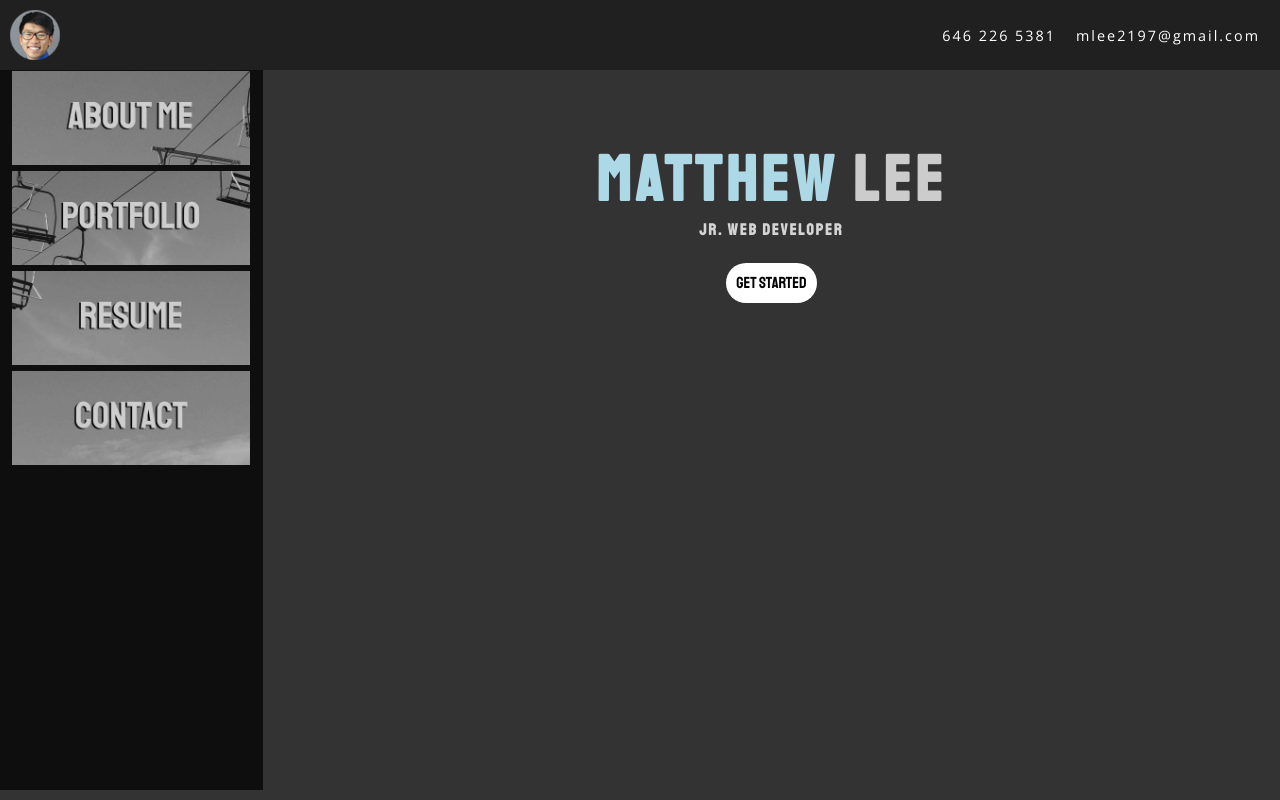
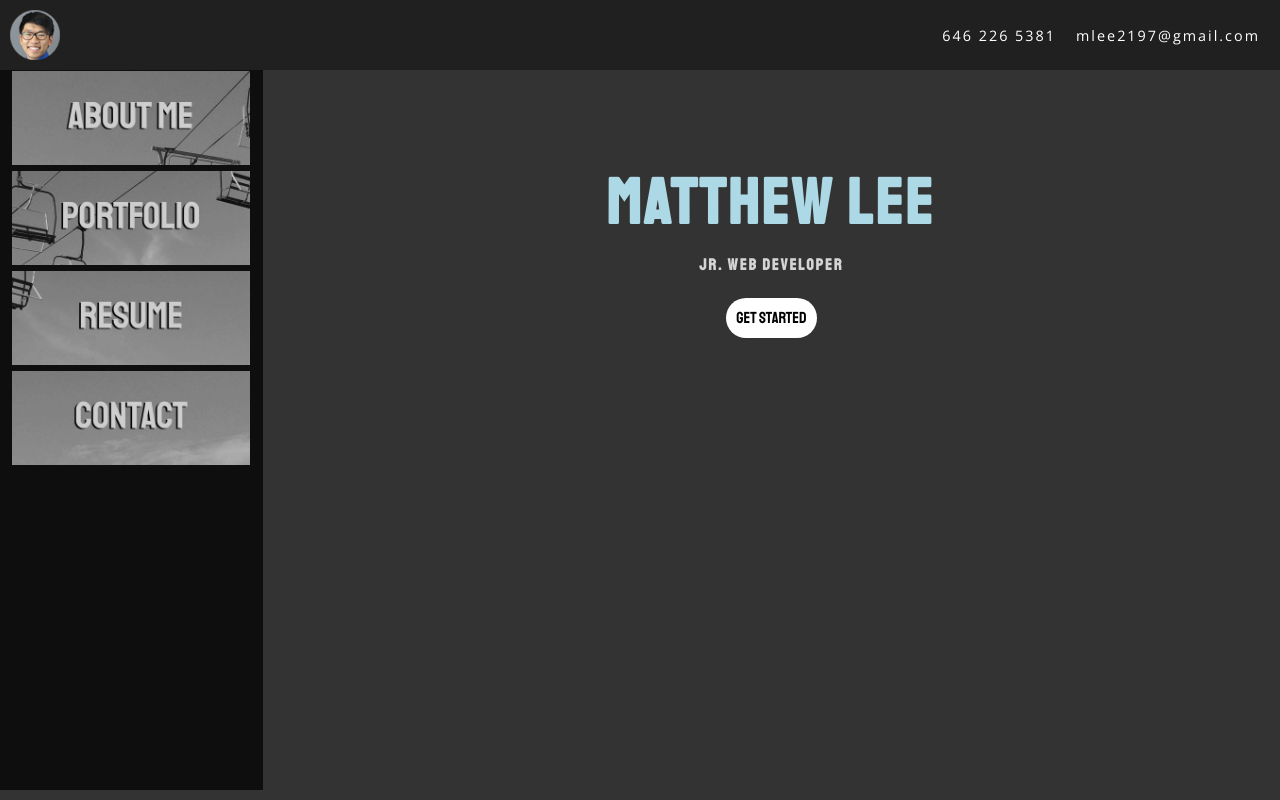
Before and after one commit to mlee138/Portfolio-Website2.0, a React (Create React App) app: page / in a window 1280 px wide. Built offline with nearby package versions, Linux system fonts and the light colour scheme.

Commit message:
added startup animation

```diff
--- a/src/pages/startup.js
+++ b/src/pages/startup.js
@@ -4,7 +4,10 @@ import './stylesheets/startup.css'
 function Startup(){
 	return (
 		<div id="startup">
-			<h1><span>Matthew</span> Lee</h1>
+			<svg height="80" width="400">
+				<text x="35" y="67%">Matthew Lee</text>
+			</svg>
+
 			<h2>Jr. Web Developer</h2>
 			<br/>
 			<label name="get started" htmlFor="about-btn"><span>Get Started</span></label>
--- a/src/pages/stylesheets/about.css
+++ b/src/pages/stylesheets/about.css
@@ -15,7 +15,7 @@
 }
 
 .color-start {
-  background-color: grey;
+  background-color: slategray;
 }
 
 .color-intro {
--- a/src/pages/stylesheets/about.scss
+++ b/src/pages/stylesheets/about.scss
@@ -3,7 +3,7 @@
 $animation-duration: 0.6s;
 
 .color-start {
-	background-color: grey;
+	background-color: slategray;
 }
 
 .color-intro {
--- a/src/pages/stylesheets/startup.css
+++ b/src/pages/stylesheets/startup.css
@@ -1,9 +1,28 @@
 #startup {
   text-align: center;
   margin: 0 auto;
-  margin-top: 70px;
+  margin-top: 100px;
   color: #ccc;
   font-family: 'Staatliches', cursive;
+}
+
+#startup svg text {
+  fill: none;
+  stroke: lightblue;
+  stroke-dasharray: 0,100;
+  font-size: 4em;
+  font-weight: bold;
+  letter-spacing: 3px;
+  -webkit-animation-name: textAnimation;
+          animation-name: textAnimation;
+  -webkit-animation-duration: 2s;
+          animation-duration: 2s;
+  -webkit-animation-delay: 0.5s;
+          animation-delay: 0.5s;
+  -webkit-animation-timing-function: ease-in-out;
+          animation-timing-function: ease-in-out;
+  -webkit-animation-fill-mode: forwards;
+          animation-fill-mode: forwards;
 }
 
 #startup h1 {
@@ -21,6 +40,17 @@
   font-size: 1em;
   margin-top: 0;
   letter-spacing: 2px;
+  opacity: 0;
+  -webkit-animation-name: fade-in;
+          animation-name: fade-in;
+  -webkit-animation-duration: 1.2s;
+          animation-duration: 1.2s;
+  -webkit-animation-timing-function: ease-in-out;
+          animation-timing-function: ease-in-out;
+  -webkit-animation-fill-mode: forwards;
+          animation-fill-mode: forwards;
+  -webkit-animation-delay: 2s;
+          animation-delay: 2s;
 }
 
 #startup label {
@@ -29,6 +59,17 @@
   padding: 10px;
   border-radius: 30px;
   cursor: pointer;
+  opacity: 0;
+  -webkit-animation-name: fade-in;
+          animation-name: fade-in;
+  -webkit-animation-duration: 1.2s;
+          animation-duration: 1.2s;
+  -webkit-animation-timing-function: ease-in-out;
+          animation-timing-function: ease-in-out;
+  -webkit-animation-fill-mode: forwards;
+          animation-fill-mode: forwards;
+  -webkit-animation-delay: 3s;
+          animation-delay: 3s;
   -webkit-transition: 0.5s;
   transition: 0.5s;
 }
@@ -62,4 +103,72 @@
   -webkit-transition: 0.5s;
   transition: 0.5s;
 }
+
+@-webkit-keyframes fade-in {
+  0% {
+    opacity: 0;
+  }
+  60% {
+    opacity: 0;
+    -webkit-transform: translateY(-25px);
+            transform: translateY(-25px);
+  }
+  100% {
+    -webkit-transform: translateY(0px);
+            transform: translateY(0px);
+    opacity: 1;
+  }
+}
+
+@keyframes fade-in {
+  0% {
+    opacity: 0;
+  }
+  60% {
+    opacity: 0;
+    -webkit-transform: translateY(-25px);
+            transform: translateY(-25px);
+  }
+  100% {
+    -webkit-transform: translateY(0px);
+            transform: translateY(0px);
+    opacity: 1;
+  }
+}
+
+@-webkit-keyframes textAnimation {
+  0% {
+    stroke-dasharray: 0,100;
+    fill: #333;
+  }
+  60% {
+    stroke-dasharray: 100,0;
+    fill: #333;
+  }
+  70% {
+    stroke-dasharray: 100,0;
+    fill: #333;
+  }
+  100% {
+    fill: lightblue;
+  }
+}
+
+@keyframes textAnimation {
+  0% {
+    stroke-dasharray: 0,100;
+    fill: #333;
+  }
+  60% {
+    stroke-dasharray: 100,0;
+    fill: #333;
+  }
+  70% {
+    stroke-dasharray: 100,0;
+    fill: #333;
+  }
+  100% {
+    fill: lightblue;
+  }
+}
 /*# sourceMappingURL=startup.css.map */
--- a/src/pages/stylesheets/startup.scss
+++ b/src/pages/stylesheets/startup.scss
@@ -1,9 +1,35 @@
+$delay: 0.5s;
+
+@mixin animate {
+    opacity: 0;
+    animation-name: fade-in;
+    animation-duration: 1.2s;
+    animation-timing-function: ease-in-out;
+    animation-fill-mode: forwards;
+}
+
 #startup{
 	text-align: center;
 	margin: 0 auto;
-	margin-top: 70px;
+	margin-top: 100px;
 	color: #ccc;
     font-family: 'Staatliches', cursive;
+
+    svg {
+        text {
+            fill: none;
+            stroke: lightblue;
+            stroke-dasharray: 0,100;
+            font-size: 4em;
+            font-weight: bold;
+            letter-spacing: 3px;
+            animation-name: textAnimation;
+            animation-duration: 2s;
+            animation-delay: $delay;
+            animation-timing-function: ease-in-out;
+            animation-fill-mode: forwards;
+        }
+    }
 
     h1{
         font-size: 4em;
@@ -16,6 +42,9 @@
         font-size: 1em;
         margin-top:0;
         letter-spacing: 2px;
+
+        @include animate;
+        animation-delay: $delay*4;
     }
     label {
         background-color: white;
@@ -23,6 +52,8 @@
         padding: 10px;
         border-radius: 30px;
         cursor: pointer;
+        @include animate;
+        animation-delay: $delay*6;
         transition: 0.5s;
         &:active {
             background-color: #d2d2d2;
@@ -50,3 +81,38 @@
         }
     }
 }
+
+@keyframes fade-in {
+    0% {
+        opacity: 0;
+    }
+
+    60% {
+        opacity: 0;
+        transform: translateY(-25px);
+    }
+    100%{
+
+        transform: translateY(0px);
+        opacity: 1;
+    }
+}
+
+@keyframes textAnimation {
+    0%{
+        stroke-dasharray: 0,100;
+        fill: #333;
+    }
+
+    60% {
+        stroke-dasharray: 100,0;
+        fill: #333;
+    }
+    70% {
+        stroke-dasharray: 100,0;
+        fill: #333;
+    }
+    100%{
+        fill: lightblue;
+    }
+}
```
Also changed, not shown: 2 other files (tests, documents, lock files or other folders).
